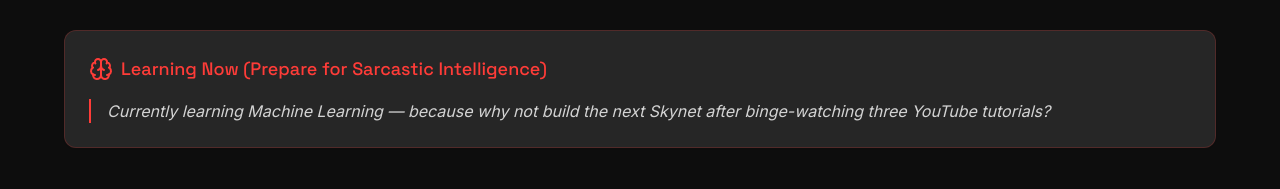
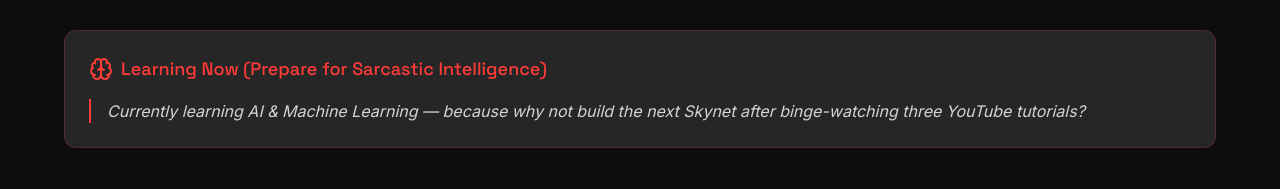
Before and after one commit to Magma-x/portfolio-site-v1, a React (Vite) app: page / in a window 1280 px wide. Shown: the part 1538-1727 px from the top of the page. Built offline with nearby package versions, Linux system fonts and the light colour scheme.

Commit message:
Visual edit in Lovable
Edited UI in Lovable

```diff
--- a/src/components/Skills.tsx
+++ b/src/components/Skills.tsx
@@ -157,7 +157,7 @@ const Skills: React.FC = () => {
               </div>
               <h3 className="text-lg font-medium text-loudRed">Learning Now (Prepare for Sarcastic Intelligence)</h3>
             </div>
-            <blockquote className="border-l-2 border-loudRed pl-4 italic text-white/80 group-hover:translate-x-1 transition-all duration-500">Currently learning Machine Learning — because why not build the next Skynet after binge-watching three YouTube tutorials?</blockquote>
+            <blockquote className="border-l-2 border-loudRed pl-4 italic text-white/80 group-hover:translate-x-1 transition-all duration-500">Currently learning AI & Machine Learning — because why not build the next Skynet after binge-watching three YouTube tutorials?</blockquote>
           </CardContent>
         </Card>
 
```
